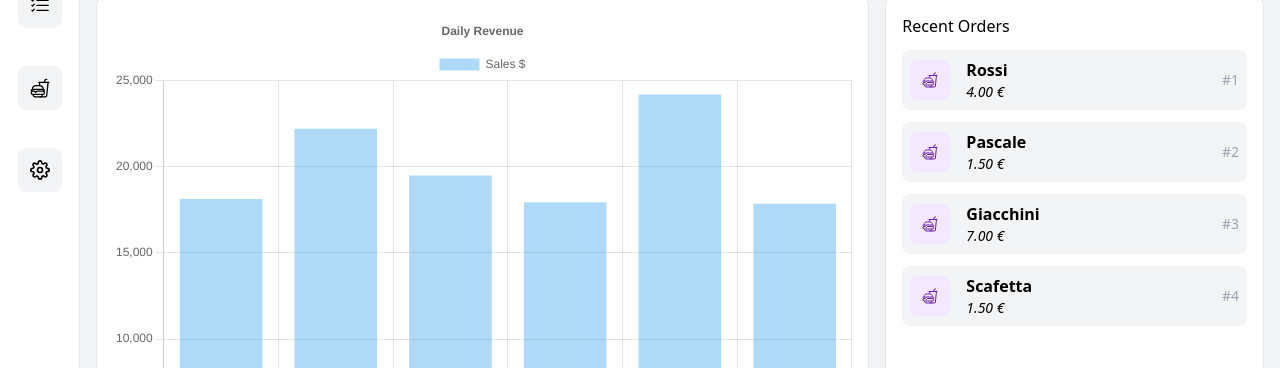
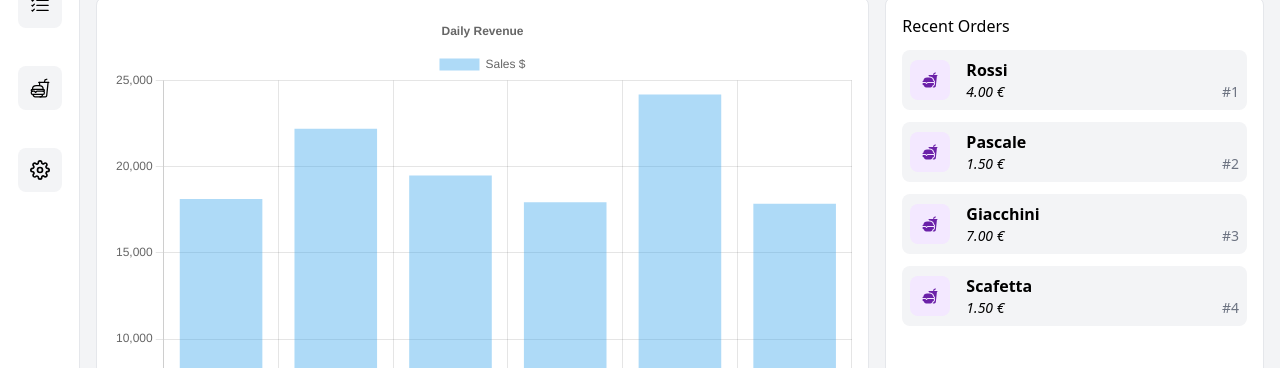
Before and after one commit to Pippopad/foodie, a Next.js app: page / in a window 1280 px wide. Shown: the part 197-565 px from the top of the page. Built offline with nearby package versions, Linux system fonts and the light colour scheme.

Commit message:
Adjust small details

```diff
--- a/app/page.tsx
+++ b/app/page.tsx
@@ -6,7 +6,7 @@ import TopCards from "@/components/TopCards";
 function Dashboard() {
   return (
     <main className="bg-gray-100 min-h-screen">
-      <Header />
+      <Header title="Dashboard" />
       <TopCards />
       <div className="p-4 grid md:grid-cols-3 gap-4">
         <BarChart />
--- a/components/Header.tsx
+++ b/components/Header.tsx
@@ -1,7 +1,7 @@
-const Header = () => {
+const Header = ({ title }: { title: string }) => {
   return (
     <div className="flex justify-between px-4 pt-4">
-      <h2>Dashboard</h2>
+      <h2>{title}</h2>
       <h2>Welcome back, Lorenzo</h2>
     </div>
   );
--- a/components/RecentOrders.tsx
+++ b/components/RecentOrders.tsx
@@ -1,6 +1,6 @@
 import React from "react";
 import { data } from "@/data/data";
-import { IoFastFoodOutline } from "react-icons/io5";
+import { IoFastFood } from "react-icons/io5";
 
 const RecentOrders = () => {
   return (
@@ -13,13 +13,13 @@ const RecentOrders = () => {
             className="bg-gray-100 hover:bg-gray-200 rounded-lg my-3 p-2 flex items-center cursor-pointer"
           >
             <div className="bg-purple-100 p-3 rounded-lg">
-              <IoFastFoodOutline className="text-purple-800" />
+              <IoFastFood className="text-purple-800" />
             </div>
             <div className="pl-4">
               <p className="font-bold">{order.name.last}</p>
               <p className="italic text-sm">{order.total.toFixed(2)} €</p>
             </div>
-            <p className="text-gray-400 lg:flex md:hidden absolute right-6 text-sm">
+            <p className="text-gray-500 lg:flex md:hidden absolute right-6 text-sm self-end">
               #{order.id}
             </p>
           </li>
--- a/data/data.ts
+++ b/data/data.ts
@@ -6,7 +6,7 @@ export const data = [
       last: "Rossi",
     },
     total: 4.0,
-    status: "completed",
+    status: "Completed",
     items: [
       [4, "Mattonella"],
       [3, "Bomba crema"],
@@ -20,7 +20,7 @@ export const data = [
       last: "Pascale",
     },
     total: 1.5,
-    status: "completed",
+    status: "Processing",
     items: [[3, "Bomba crema"]],
   },
   {
@@ -30,7 +30,7 @@ export const data = [
       last: "Giacchini",
     },
     total: 7.0,
-    status: "completed",
+    status: "Completed",
     items: [
       [3, "Bomba crema"],
       [4, "Mattonella"],
@@ -46,7 +46,7 @@ export const data = [
       last: "Scafetta",
     },
     total: 1.5,
-    status: "completed",
+    status: "Completed",
     items: [
       [3, "Bomba crema"],
       [2, "Acqua Naturale"],
```
